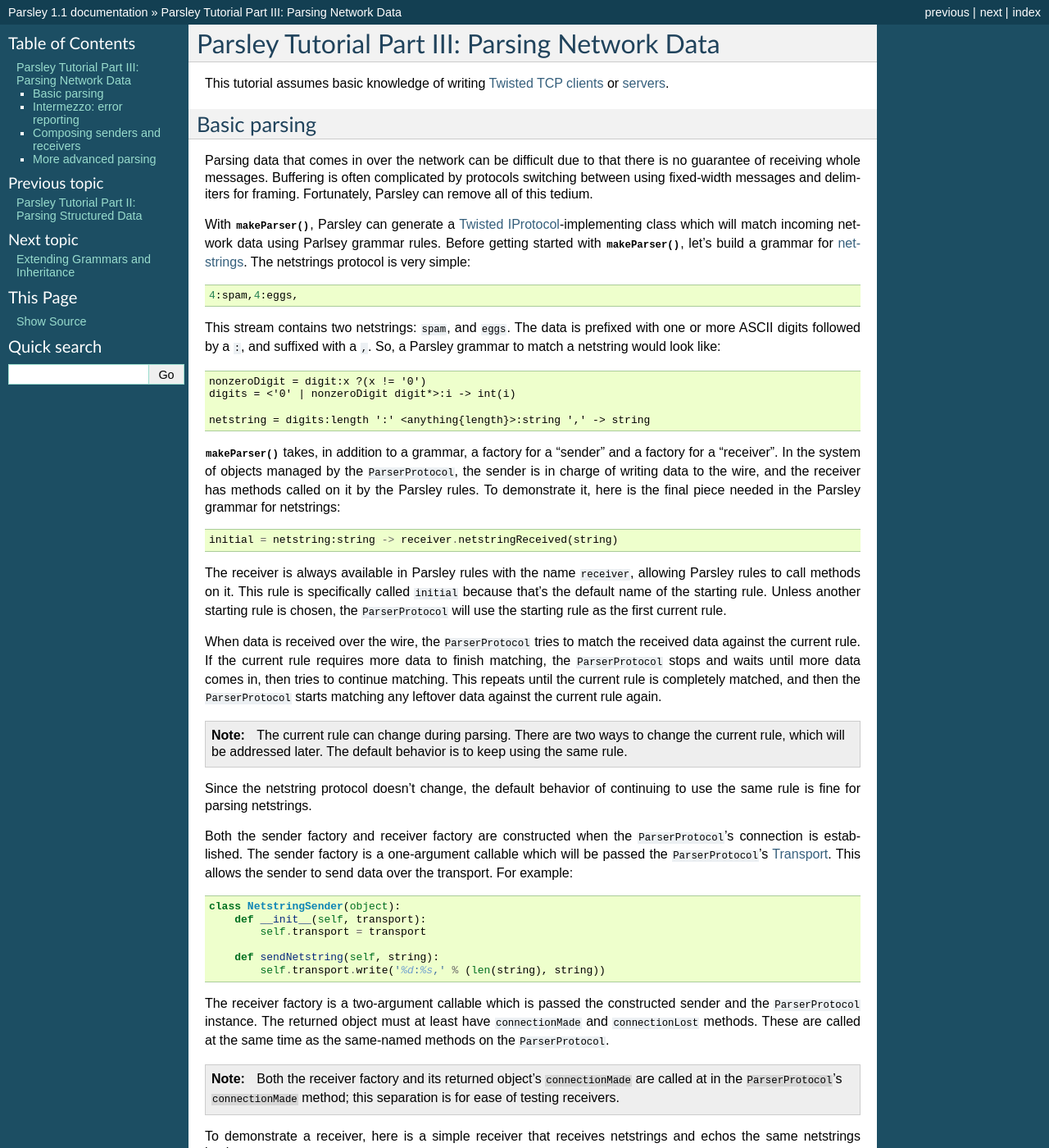
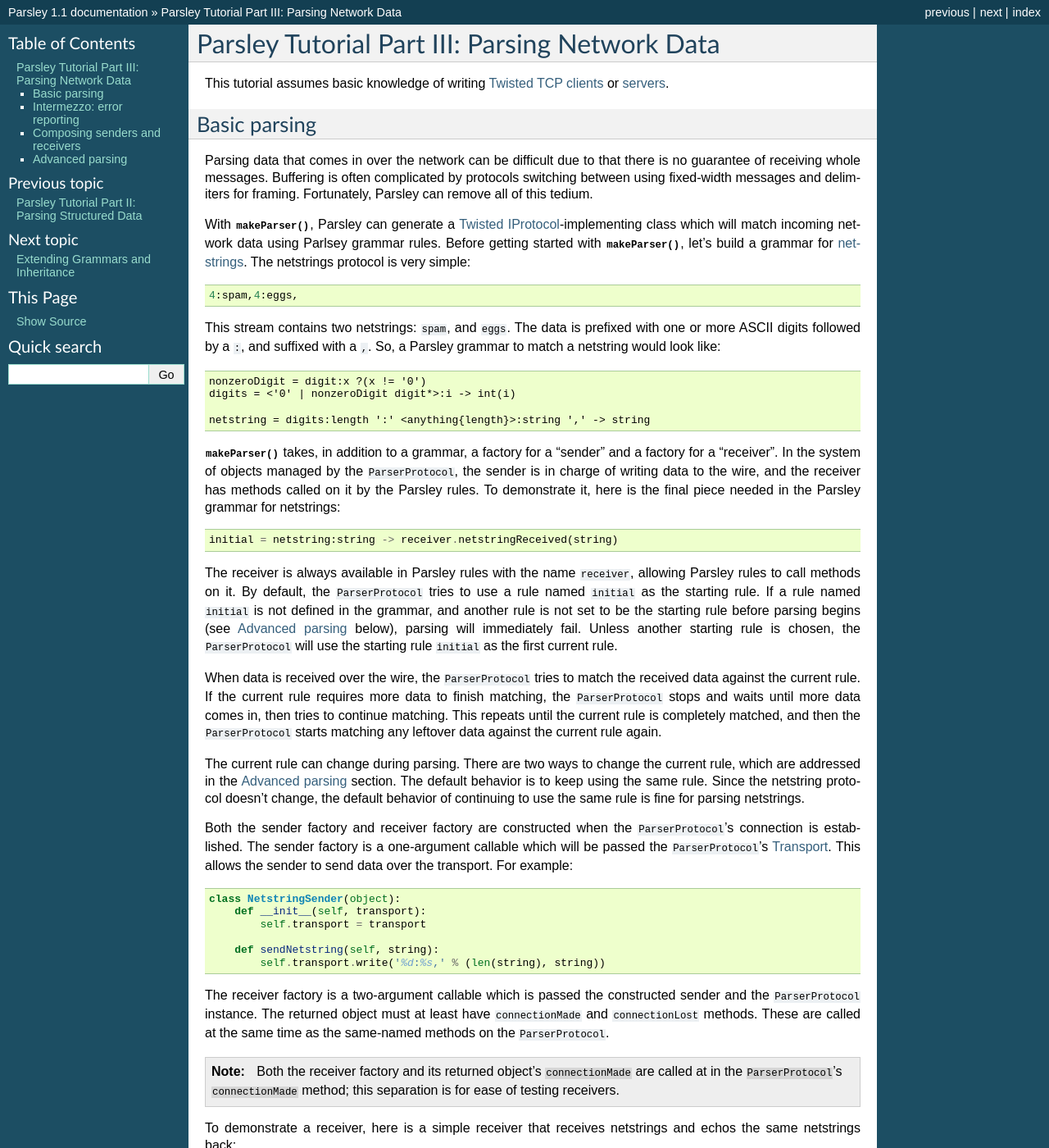
Before and after one commit to pyga/parsley, a Sphinx documentation site: the page built from doc/tutorial3.rst, in a window 1280 px wide and 1400 px high. Shown: the whole window at 82% size. Built offline with Sphinx 7.4.7, drawn with Linux system fonts in a browser that asks for light colours; some of the changed text lies outside the part shown.

Commit message:
Clarify more things; add links.

```diff
--- a/doc/tutorial3.rst
+++ b/doc/tutorial3.rst
@@ -39,10 +39,13 @@ here is the final piece needed in the Parsley grammar for netstrings::
   initial = netstring:string -> receiver.netstringReceived(string)
 
 The receiver is always available in Parsley rules with the name ``receiver``,
-allowing Parsley rules to call methods on it. This rule is specifically called
-``initial`` because that's the default name of the starting rule. Unless
+allowing Parsley rules to call methods on it. By default, the
+``ParserProtocol`` tries to use a rule named ``initial`` as the starting rule.
+If a rule named ``initial`` is not defined in the grammar, and another rule is
+not set to be the starting rule before parsing begins (see :ref:`Advanced
+parsing <advanced-parsing>` below), parsing will immediately fail. Unless
 another starting rule is chosen, the ``ParserProtocol`` will use the starting
-rule as the first current rule.
+rule ``initial`` as the first current rule.
 
 When data is received over the wire, the ``ParserProtocol`` tries to match the
 received data against the current rule. If the current rule requires more data
@@ -51,14 +54,11 @@ comes in, then tries to continue matching. This repeats until the current rule
 is completely matched, and then the ``ParserProtocol`` starts matching any
 leftover data against the current rule again.
 
-.. note::
-
-   The current rule can change during parsing. There are two ways to change the
-   current rule, which will be addressed later. The default behavior is to keep
-   using the same rule.
-
-Since the netstring protocol doesn't change, the default behavior of continuing
-to use the same rule is fine for parsing netstrings.
+The current rule can change during parsing. There are two ways to change the
+current rule, which are addressed in the :ref:`Advanced parsing
+<advanced-parsing>` section. The default behavior is to keep using the same
+rule. Since the netstring protocol doesn't change, the default behavior of
+continuing to use the same rule is fine for parsing netstrings.
 
 Both the sender factory and receiver factory are constructed when the
 ``ParserProtocol``'s connection is established. The sender factory is a
@@ -251,8 +251,10 @@ The corresponding receiver and again, constructing the Protocol::
       stackReceivers(SplitNetstringReceiver, NetstringSplittingWrapper))
 
 
-More advanced parsing
----------------------
+.. _advanced-parsing:
+
+Advanced parsing
+----------------
 
 As mentioned before, it's possible to change the current rule. Imagine a
 "netstrings2" protocol that looks like this::
```
